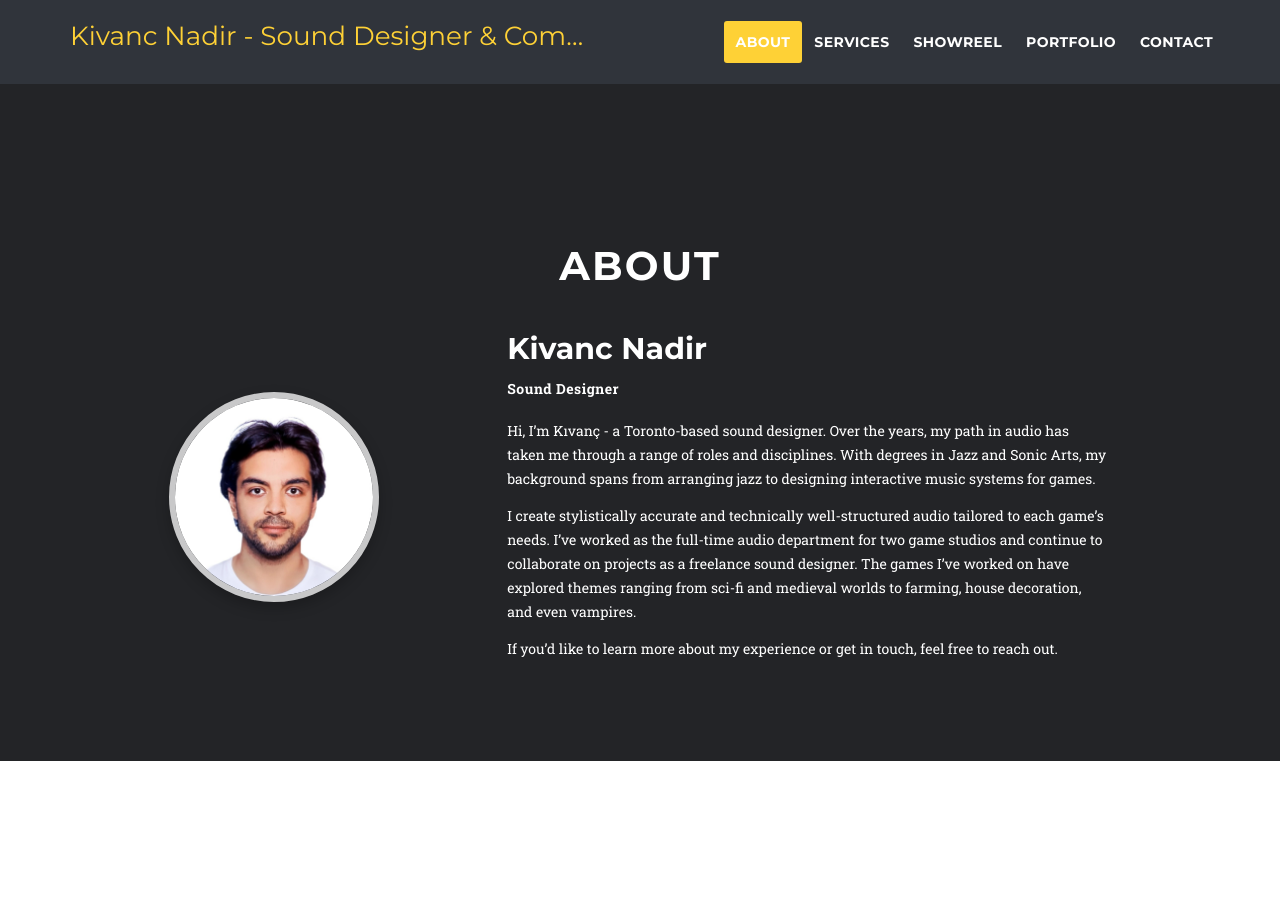
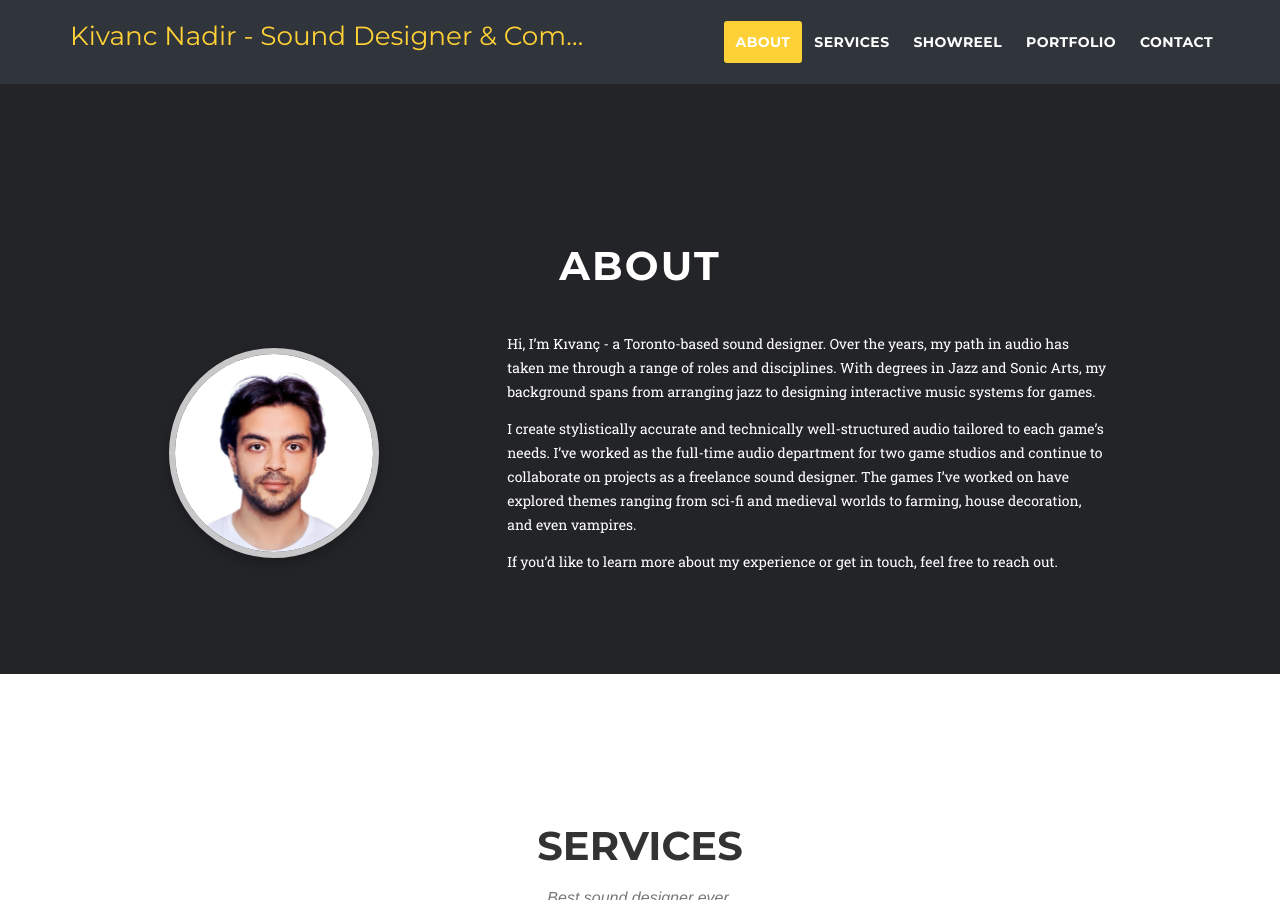
Before and after one commit to kivicik/SoundDesignerWebsite, a Jekyll site: the page built from agency-jekyll-theme-gh-pages/index.html, in a window 1280 px wide and 900 px high. Built offline with Jekyll 4.4.1, drawn with Linux system fonts in a browser that asks for light colours; some web fonts are replaced.

Commit message:
Remove name and role from home about section

```diff
--- a/agency-jekyll-theme-gh-pages/_includes/header.html
+++ b/agency-jekyll-theme-gh-pages/_includes/header.html
@@ -53,8 +53,6 @@
                 <img src="img/team/kivanc.jpg" class="img-responsive img-circle home-about-photo" alt="" onerror="if(!this.dataset.try1){this.dataset.try1=1;this.src='{{ site.baseurl }}/img/team/kivanc.jpg';return;}if(!this.dataset.try2){this.dataset.try2=1;this.src='/img/team/kivanc.jpg';return;}this.onerror=null;this.alt='';">
             </div>
             <div class="col-md-8 home-about-copy">
-                <h4>Kivanc Nadir</h4>
-                <p class="home-about-role">{{ featured.position }}</p>
                 <p class="home-about-description">Hi, I&rsquo;m K&#305;van&ccedil; - a Toronto-based sound designer. Over the years, my path in audio has taken me through a range of roles and disciplines. With degrees in Jazz and Sonic Arts, my background spans from arranging jazz to designing interactive music systems for games.</p>
                 <p class="home-about-description">I create stylistically accurate and technically well-structured audio tailored to each game&rsquo;s needs. I&rsquo;ve worked as the full-time audio department for two game studios and continue to collaborate on projects as a freelance sound designer. The games I&rsquo;ve worked on have explored themes ranging from sci-fi and medieval worlds to farming, house decoration, and even vampires.</p>
                 <p class="home-about-description">If you&rsquo;d like to learn more about my experience or get in touch, feel free to reach out.</p>
```
Also changed, not shown: 2 other files.
